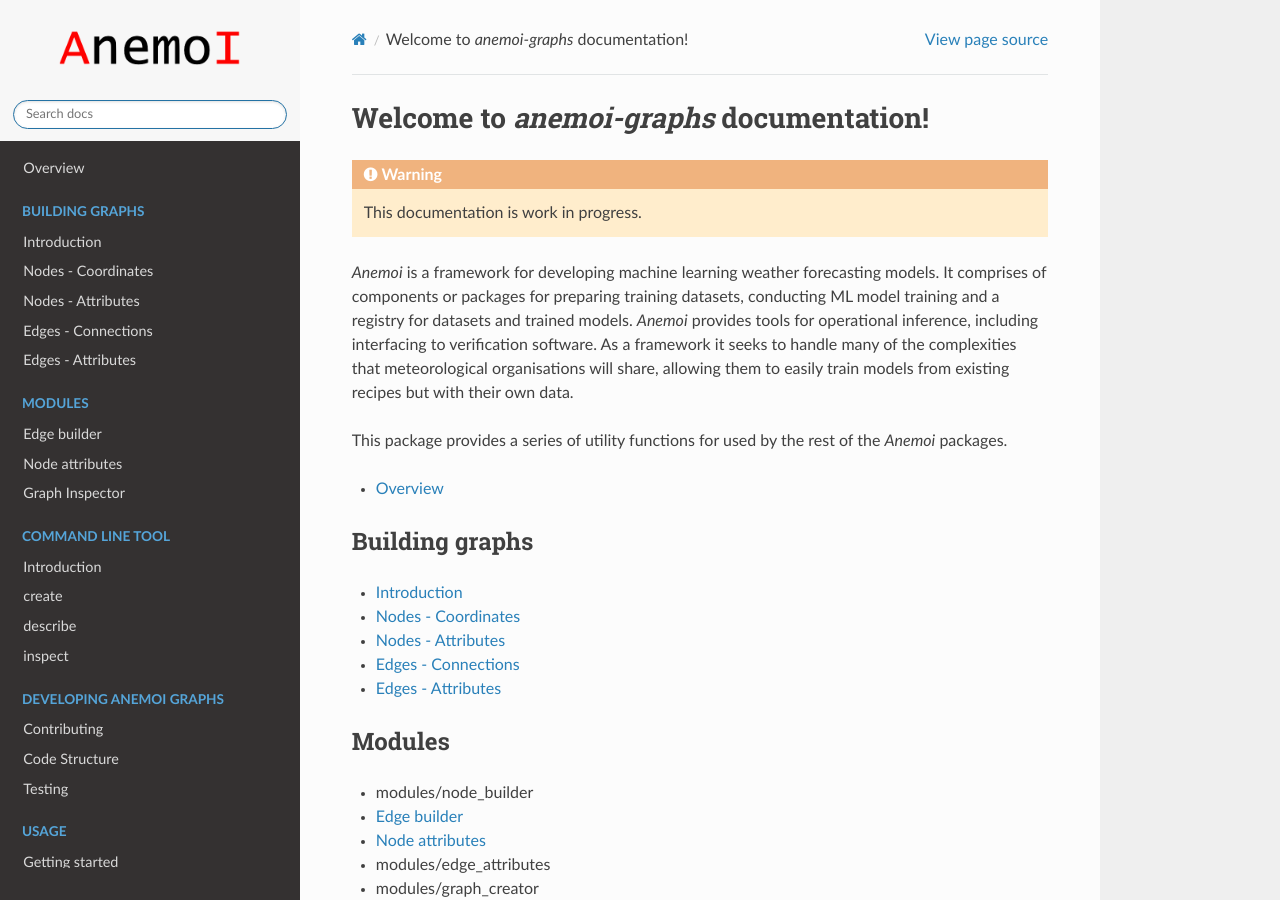
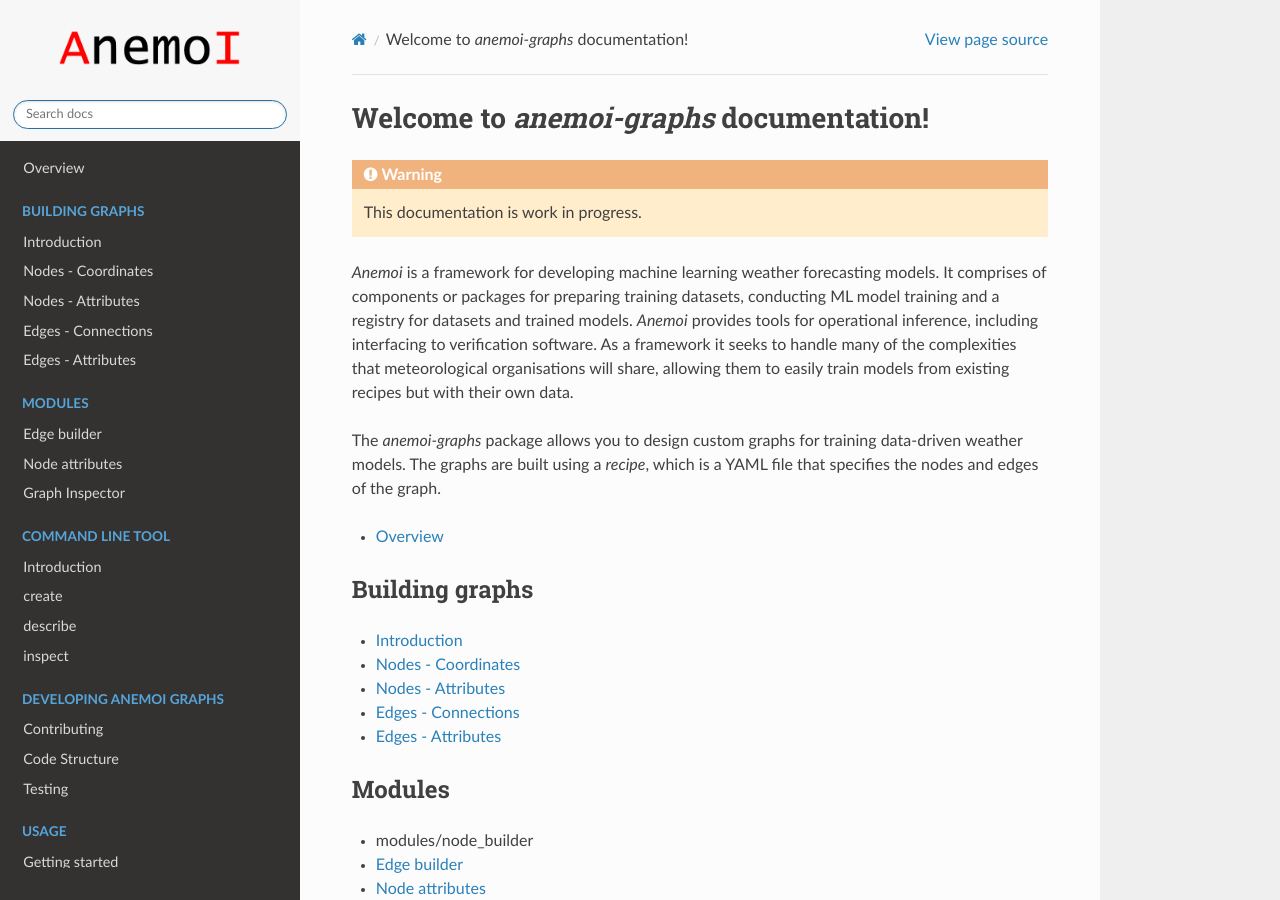
Before and after one commit to ecmwf/anemoi-graphs, a Sphinx documentation site: the page built from docs/index.rst, in a window 1280 px wide and 900 px high. Built offline with Sphinx 7.4.7 and the Read the Docs theme 3.1.0, drawn with Linux system fonts in a browser that asks for light colours; pages that are not in the unit, such as notebooks, are missing from menus; the version number could not be read and is left out.

Commit message:
docs: minor fixes

```diff
--- a/docs/cli/inspect.rst
+++ b/docs/cli/inspect.rst
@@ -4,7 +4,8 @@
 inspect
 ========
 
-Use this command to inspect a graph stored in your filesystem.
+Use this command to inspect a graph stored in your filesystem. A set of interactive and static visualisations
+are generated to allow visual inspection of the graph design.
 
 The syntax of the recipe file is described in :doc:`building graphs <../graphs/introduction>`.
 
--- a/docs/graphs/edges/multi_scale.rst
+++ b/docs/graphs/edges/multi_scale.rst
@@ -1,6 +1,6 @@
-####################################################
- Multi-scale connections at refinemened icosahedron
-####################################################
+################################################
+ Multi-scale connections at refined icosahedron
+################################################
 
 The multi-scale connections can only be defined with the same source and
 target nodes. Edges of different scales are defined based on the
--- a/docs/graphs/node_coordinates/tri_refined_icosahedron.rst
+++ b/docs/graphs/node_coordinates/tri_refined_icosahedron.rst
@@ -46,7 +46,7 @@
        attributes: ...
 
 where `reference_node_name` is the name of the nodes to define the area
-of interest.
+of interest. These nodes must be defined in the recipe beforehand.
 
 *****************
  Stretched graph
--- a/docs/index.rst
+++ b/docs/index.rst
@@ -19,8 +19,10 @@
 meteorological organisations will share, allowing them to easily train
 models from existing recipes but with their own data.
 
-This package provides a series of utility functions for used by the rest
-of the *Anemoi* packages.
+The `anemoi-graphs` package allows you to design custom graphs for
+training data-driven weather models. The graphs are built using a
+`recipe`, which is a YAML file that specifies the nodes and edges of the
+graph.
 
 -  :doc:`overview`
 
```
Also changed, not shown: other parts of docs/graphs/node_coordinates/tri_refined_icosahedron.rst (+1 -1 lines).
